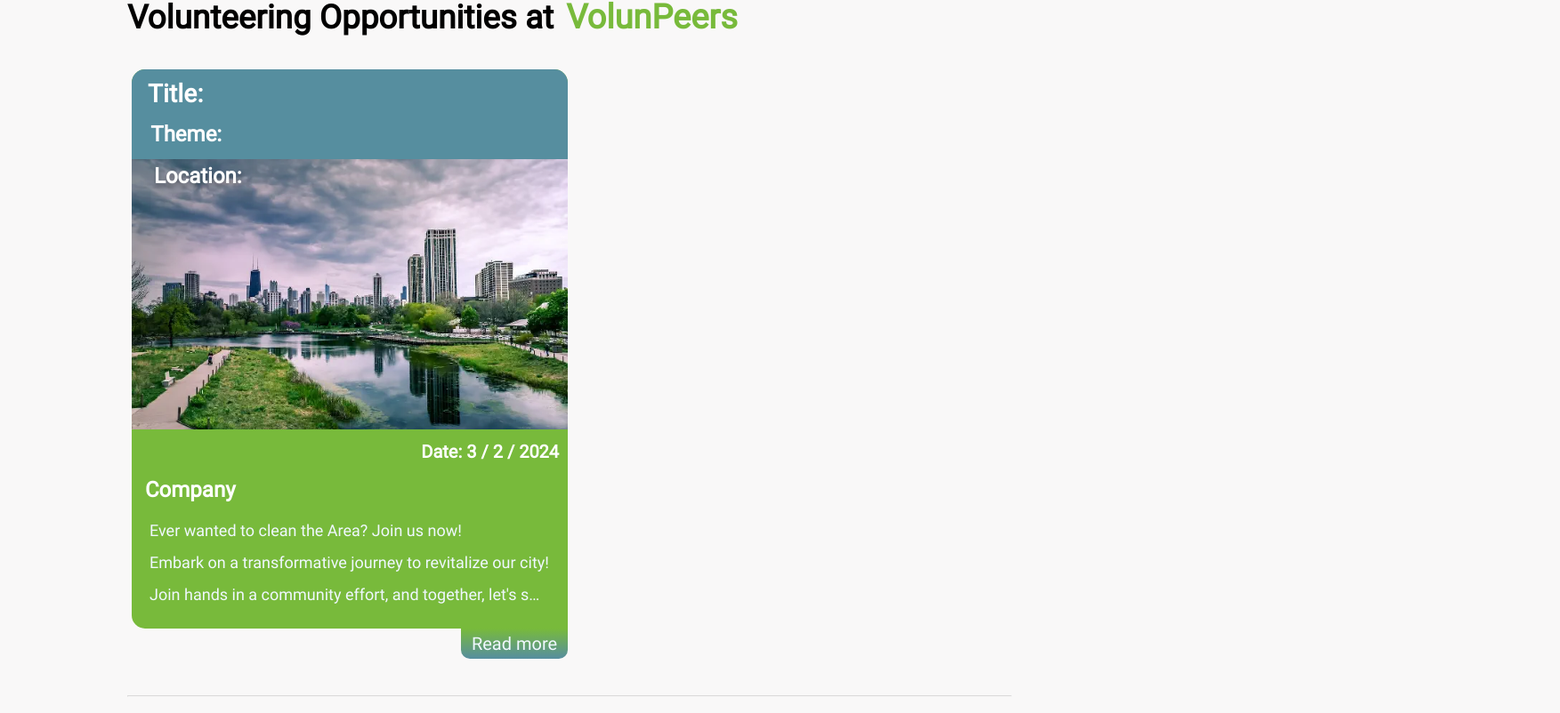
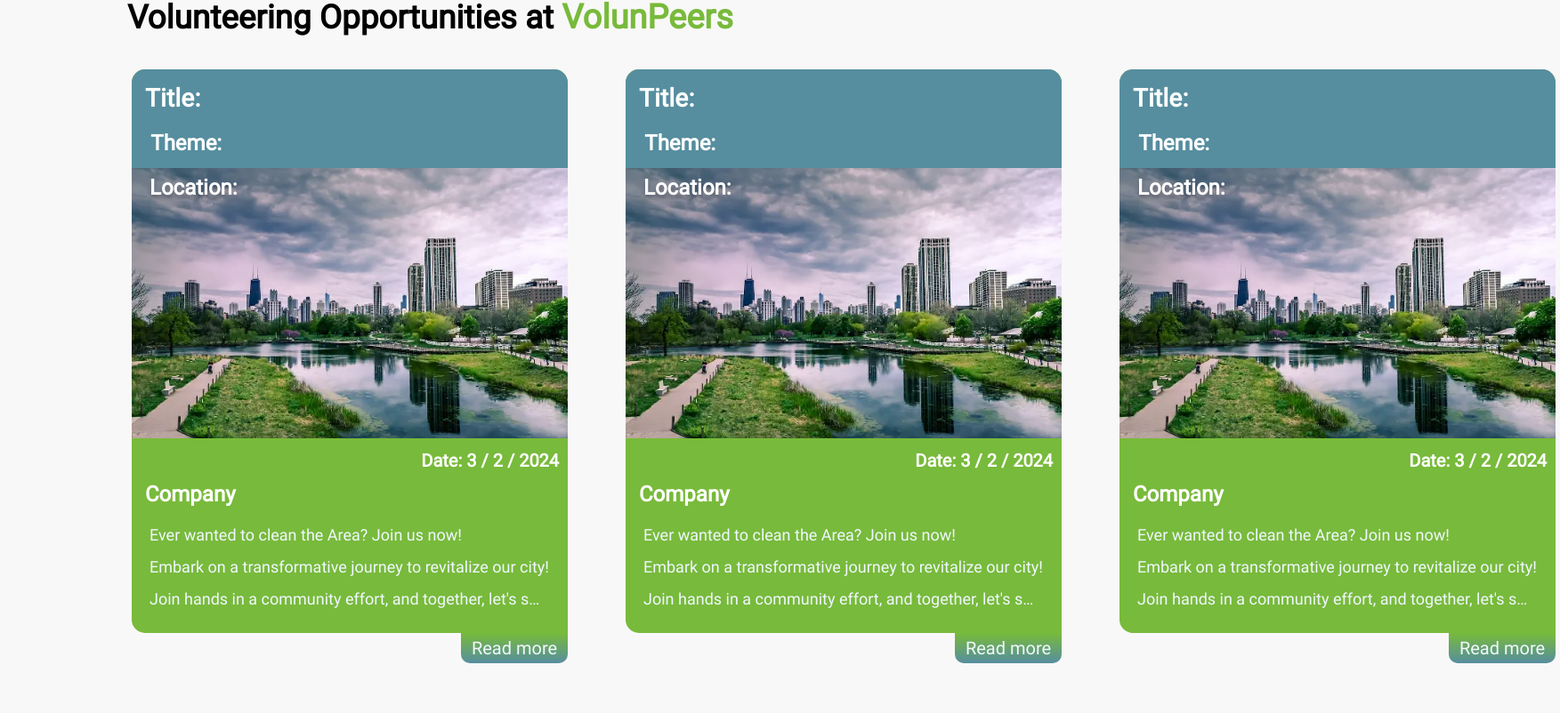
Before and after one commit to marieUr/VolunPeers-project, a React (Create React App) app in the folder volunpeers-front-end/: page / in a window 1280 px wide. Shown: the part 1098-1900 px from the top of the page at 89% size, 1753 px wide, since content can reach past the window. Built offline with nearby package versions, Linux system fonts and the light colour scheme.

Commit message:
changes to opportunity styling and display as 3 components

```diff
--- a/volunpeers-front-end/src/components/Opportunities/Opportunities.jsx
+++ b/volunpeers-front-end/src/components/Opportunities/Opportunities.jsx
@@ -1,9 +1,11 @@
 import React from 'react';
 import './OpportunityStyling.css';
 import CityImage from '../../Images/citywithpark.webp';
+import OpportunityBox from '../../components/Opportunities/OpportunityBox.jsx';
 
 function Opportunities() {
   return (
+    <div className="breaker">
       <div className="mainSectionOpportunities">
         <div className="opportunitySection">
           <h2>
@@ -11,32 +13,11 @@ function Opportunities() {
             <span className="CompanyName"> VolunPeers</span>
           </h2>
         </div>
-      <div className="Opportunities">
-        <div className="volunteeringOpportunity">
-          <div className="OpportunityTitle">
-            <h3>Title: </h3>
-            <span className="Theme">Theme: </span>
-            <span className="Location">Location: </span>
-            <img src={CityImage} alt="" />
+        <div className="dividerOpp">
+          <OpportunityBox />
+          <OpportunityBox />
+          <OpportunityBox />
         </div>
-          <span className="Date">
-            Date: {new Date().getDate()} / {new Date().getMonth() + 1} /{' '}
-            {new Date().getUTCFullYear()}
-          </span>
-          <div className="TextSection">
-            <h4>Company</h4>
-            <p>
-              Ever wanted to clean the Area? Join us now! <br></br>Embark on a
-              transformative journey to revitalize our city!<br></br> Join hands
-              in a community effort, and together, let's sweep away the chaos,
-              one clean street at a time. Your actions today shape a cleaner,
-              brighter future for all. #CleanCityRevolution
-            </p>
-          </div>
-        </div>
-        <button className="ReadMoreButton" aria-label="Read more">
-          Read more
-        </button>
       </div>
       <hr></hr>
       <button
--- /dev/null
+++ b/volunpeers-front-end/src/components/Opportunities/OpportunityBox.jsx
@@ -0,0 +1,37 @@
+import React from 'react';
+import './OpportunityStyling.css';
+import CityImage from '../../Images/citywithpark.webp';
+
+function OpportunityBox() {
+  return (
+    <div className="Opportunities">
+      <div className="volunteeringOpportunity">
+        <div className="OpportunityTitle">
+          <h3>Title: </h3>
+          <span className="Theme">Theme: </span>
+          <span className="Location">Location: </span>
+          <img src={CityImage} alt="" />
+        </div>
+        <span className="Date">
+          Date: {new Date().getDate()} / {new Date().getMonth() + 1} /{' '}
+          {new Date().getUTCFullYear()}
+        </span>
+        <div className="TextSection">
+          <h4>Company</h4>
+          <p>
+            Ever wanted to clean the Area? Join us now! <br></br>Embark on a
+            transformative journey to revitalize our city!<br></br> Join hands
+            in a community effort, and together, let's sweep away the chaos, one
+            clean street at a time. Your actions today shape a cleaner, brighter
+            future for all. #CleanCityRevolution
+          </p>
+        </div>
+      </div>
+      <button className="ReadMoreButton" aria-label="Read more">
+        Read more
+      </button>
+    </div>
+  );
+}
+
+export default OpportunityBox;
--- a/volunpeers-front-end/src/components/Opportunities/OpportunityStyling.css
+++ b/volunpeers-front-end/src/components/Opportunities/OpportunityStyling.css
@@ -21,6 +21,12 @@
   padding: 15px;
   margin-left: 10%;
   margin-right: 10%;
+}
+
+.dividerOpp {
+  display: flex;
+  gap: 55px;
+  justify-content: space-between;
 }
 
 .opportunitySection h2 {
@@ -62,11 +68,13 @@
   padding: 0px 0px 5px 5px;
 }
 
-.mainSectionOpportunities hr {
+.breaker hr {
   color: black;
+  display: flex;
   height: 1px;
-  margin: 20px 0;
+  margin: 20px auto;
   opacity: 0.3;
+  max-width: 80%;
 }
 
 /* maybe great for future usage? Styling for VolunPeers name*/
@@ -140,7 +148,6 @@
   display: block;
 }
 .mainSectionOpportunities span {
-  padding: 5px;
   font-weight: 600;
   font-size: 24px;
   font-family: 'Roboto';
@@ -165,7 +172,7 @@
 }
 
 .OpportunityTitle h1 {
-  padding: 10px;
+  padding: 5px;
   margin-left: 8px;
   font-family: 'Montserrat-Bold', 'Roboto', Helvetica;
   font-weight: 700;
@@ -176,7 +183,7 @@
 }
 
 .OpportunityTitle h2 {
-  padding: 10px;
+  padding: 15px;
   margin-left: 8px;
   font-family: 'Montserrat-Bold', 'Roboto', Helvetica;
   font-weight: 700;
@@ -187,8 +194,7 @@
 }
 
 .OpportunityTitle h3 {
-  padding: 10px;
-  margin-left: 8px;
+  padding: 15px;
   font-family: 'Montserrat-Bold', 'Roboto', Helvetica;
   font-weight: 700;
   line-height: 35px;
@@ -208,8 +214,8 @@
   text-align: left;
 }
 
-.Location {
-  padding: 5px;
+.mainSectionOpportunities .Location {
+  padding-top: 15px;
   position: absolute;
   left: 20px;
   z-index: 1;
```
Lines whose indentation alone changed are shown as unchanged.
